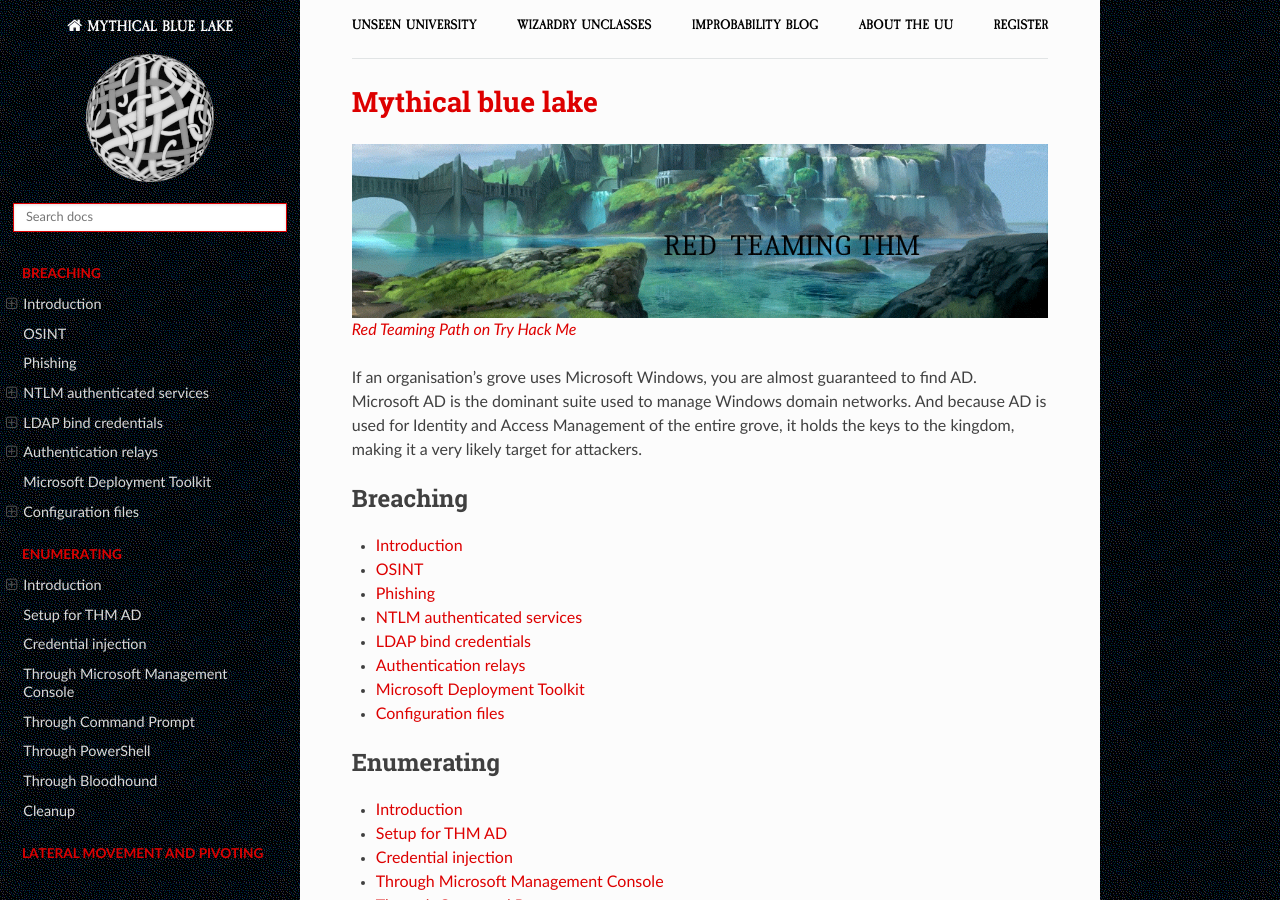
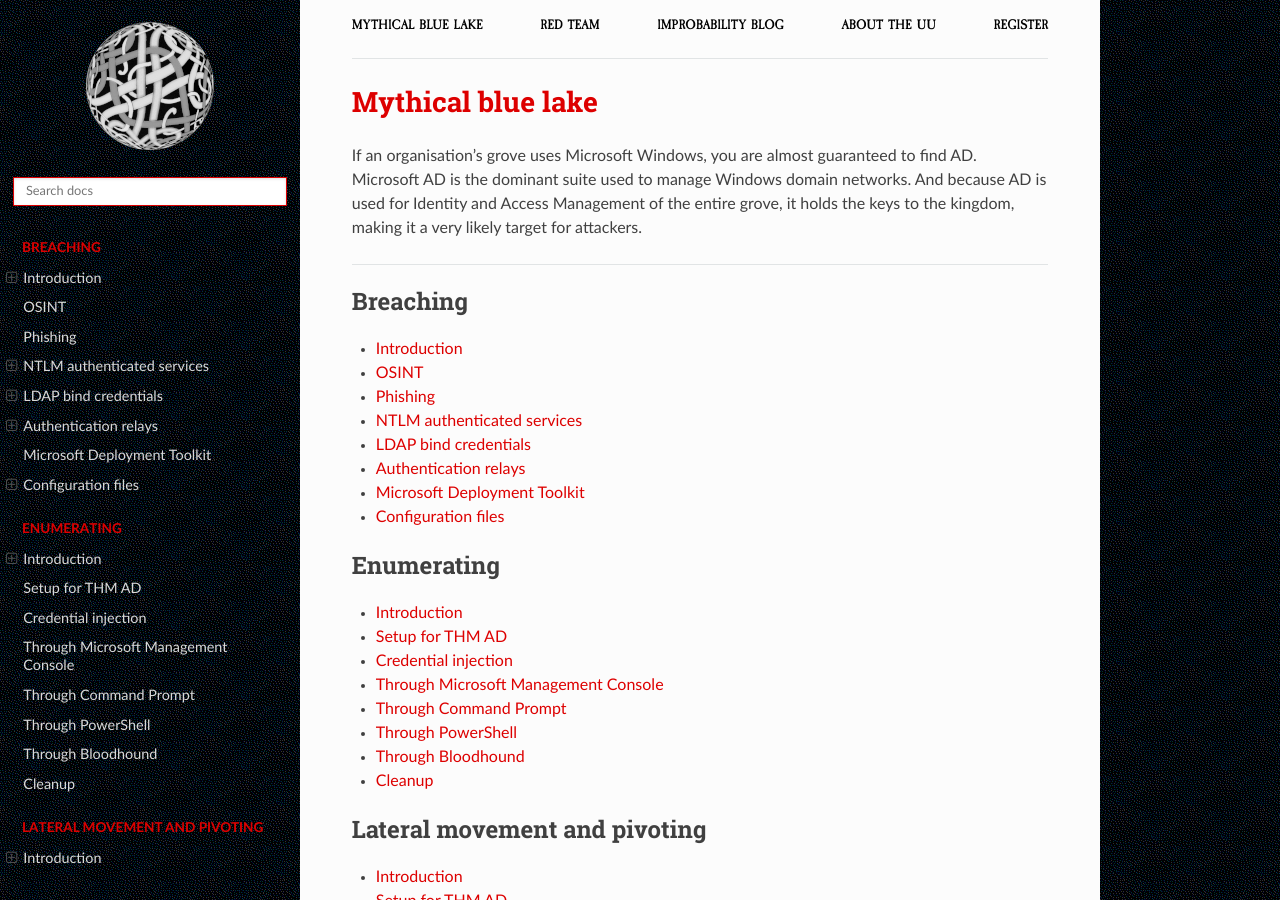
Before and after one commit to tymyrddin/red-ad, a Sphinx documentation site: the page built from source/index.rst, in a window 1280 px wide and 900 px high. Built offline with Sphinx 7.4.7 and the Read the Docs theme 2.0.0, drawn with Linux system fonts in a browser that asks for light colours.

Commit message:
improved navigation

```diff
--- a/source/_templates/breadcrumbs.html
+++ b/source/_templates/breadcrumbs.html
@@ -1,8 +1,8 @@
 <div class="container">
     <topnav>
             <ul>
-                <li class="nav__item"><a href="https://uu.tymyrddin.dev/" class="nav__link">Unseen University</a></li>
-                <li class="nav__item"><a href="https://uu.tymyrddin.dev/" class="nav__link">Wizardry Unclasses</a></li>
+                <li class="nav__item"><a href="https://red.tymyrddin.dev/projects/acorns/" class="nav__link">Mythical blue lake</a></li>
+                <li class="nav__item"><a href="https://red.tymyrddin.dev/" class="nav__link">Red Team</a></li>
                 <li class="nav__item"><a href="https://uu.tymyrddin.dev/blog/" class="nav__link">Improbability Blog</a></li>
                 <li class="nav__item"><a href="https://uu.tymyrddin.dev/about/" class="nav__link">About the UU</a></li>
                 <li class="nav__item"><a href="https://uu.tymyrddin.dev/registration/" class="nav__link">Register</a></li>
--- a/source/conf.py
+++ b/source/conf.py
@@ -45,6 +45,7 @@
     'display_version': True,
     'prev_next_buttons_location': 'bottom',
     'style_external_links': False,
+    'logo_only': True,
     # Toc options
     'collapse_navigation': False,
     'sticky_navigation': False,
--- a/source/index.rst
+++ b/source/index.rst
@@ -1,13 +1,11 @@
 Mythical blue lake
 ==============================================
-
-.. figure:: _static/images/blue-lake.png
-
-   `Red Teaming Path on Try Hack Me <https://tryhackme.com/path/outline/redteaming>`_
 
 If an organisation's grove uses Microsoft Windows, you are almost guaranteed to find AD. Microsoft AD is the
 dominant suite used to manage Windows domain networks. And because AD is used for Identity and Access Management
 of the entire grove, it holds the keys to the kingdom, making it a very likely target for attackers.
+
+----
 
 .. toctree::
    :maxdepth: 1
```
Also changed, not shown: other parts of source/index.rst (+0 -5 lines).
